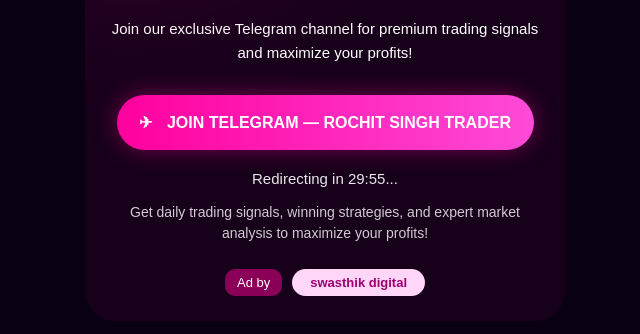
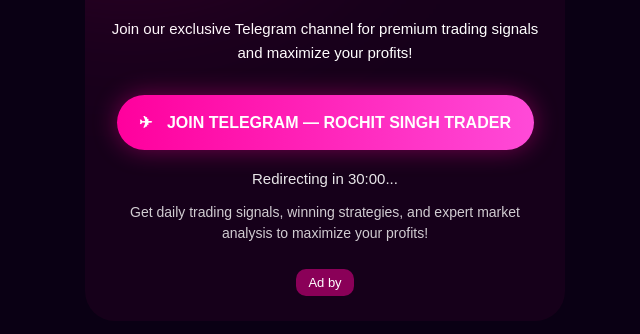
Before and after one commit to mrtroller252-tech/Rochitsingh, a plain HTML site: page index.html in a window 1280 px wide. Shown: the part 304-638 px from the top of the page, without its empty margins (315-955 px from the left). Drawn offline with Linux system fonts and the light colour scheme.

Commit message:
Update index.html

```diff
--- a/index.html
+++ b/index.html
@@ -42,7 +42,7 @@
 
             <div class="ad-box">
                 <span class="ad-tag">Ad by</span>
-                <span class="ad-name">swasthik digital</span>
+
             </div>
         </div>
 
@@ -63,8 +63,7 @@
         document.getElementById("redirect-timer").innerText =
             `Redirecting in ${minutes}:${seconds}...`;
 
-        if (timeLeft <= 0) {
-            window.location.href = "https://t.me/+cy4GSgQRyG4yMGRl";
+
         } else {
             timeLeft--;
             setTimeout(updateTimer, 1000);
```
